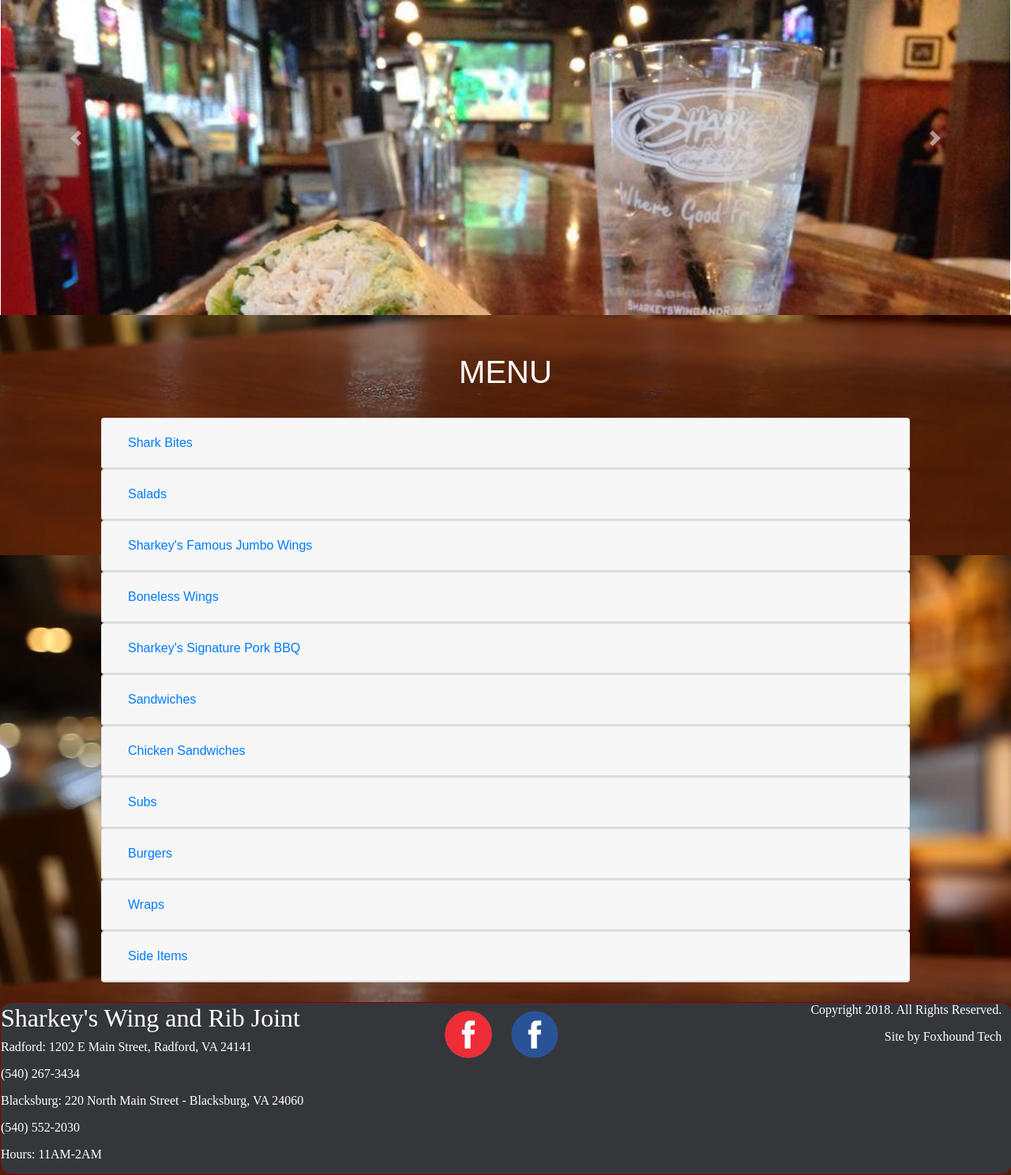
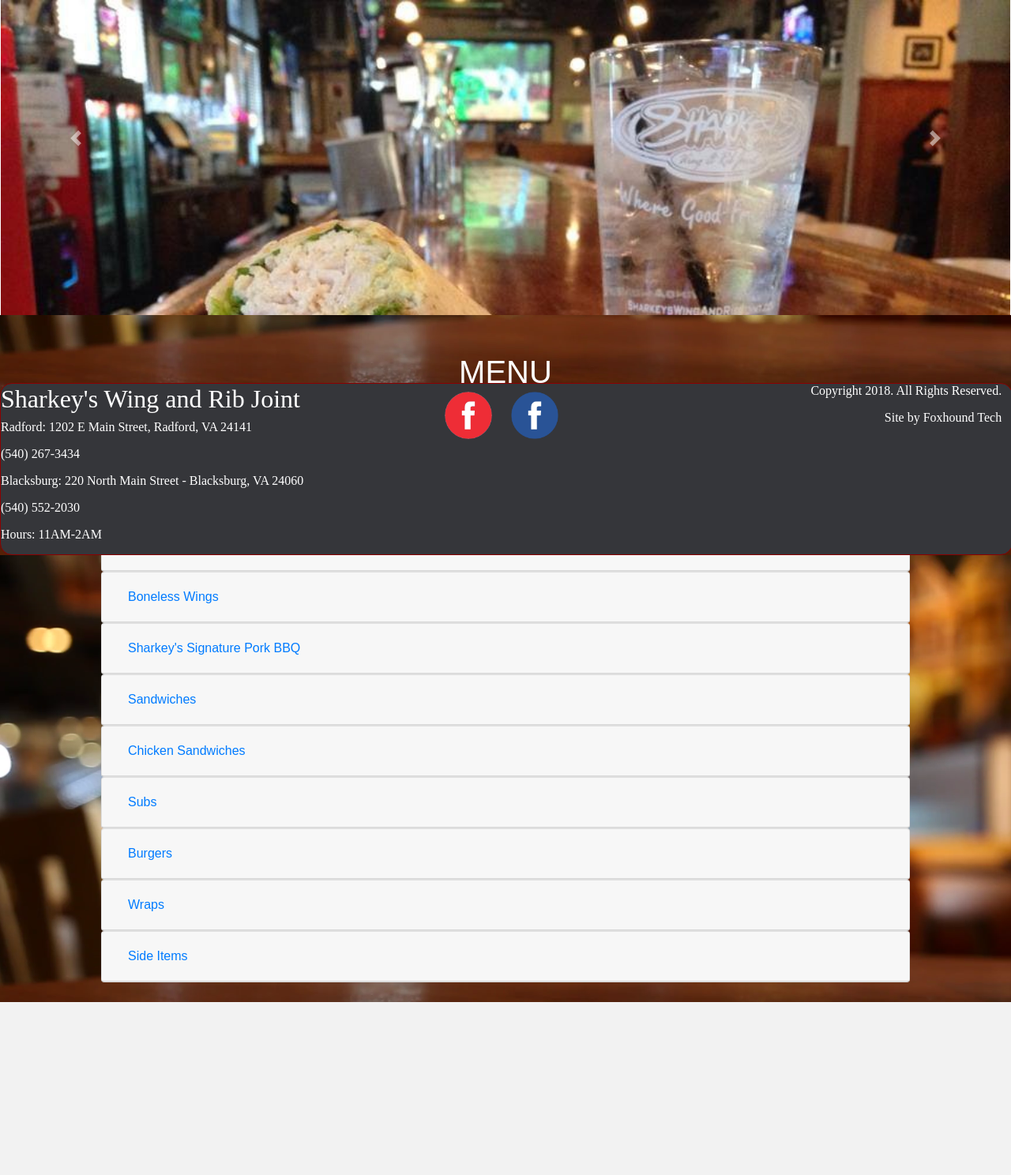
Before and after one commit to FoxhoundTech/SharkeysRedesign, a PHP site: page /menu.php in a window 1280 px wide. Shown: the part 97-1585 px from the top of the page at 79% size. After the commit the page ends 1366 px from the top, so only its background shows below. Run offline with PHP 8.4, Linux system fonts and the light colour scheme; data that the repository does not hold is empty; some libraries are stand-ins or nearby versions.

Commit message:
Update sharkeys.css

```diff
--- a/sharkeys.css
+++ b/sharkeys.css
@@ -13,6 +13,7 @@
   background-repeat: no-repeat;
   background-size: cover;
   color: black;
+  min-height: 100%;
 }
 
 .topnav {
@@ -127,6 +128,7 @@
 	bottom: 0;
 	background-color: #35363A;
 	color: white;
+	position: absolute;
 }
 
 .contact-info-footer {
```
